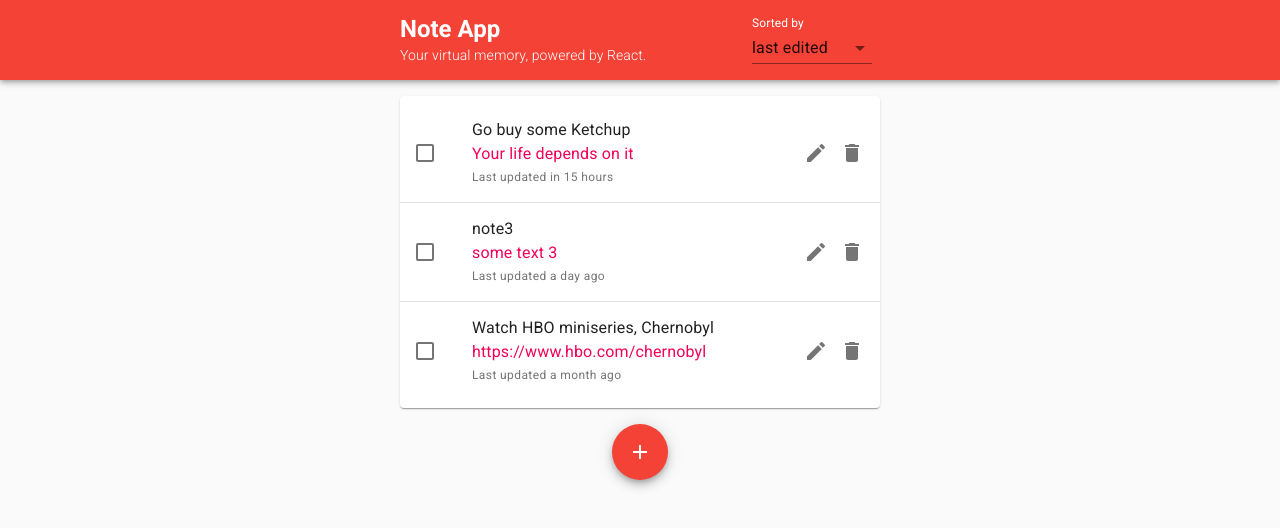
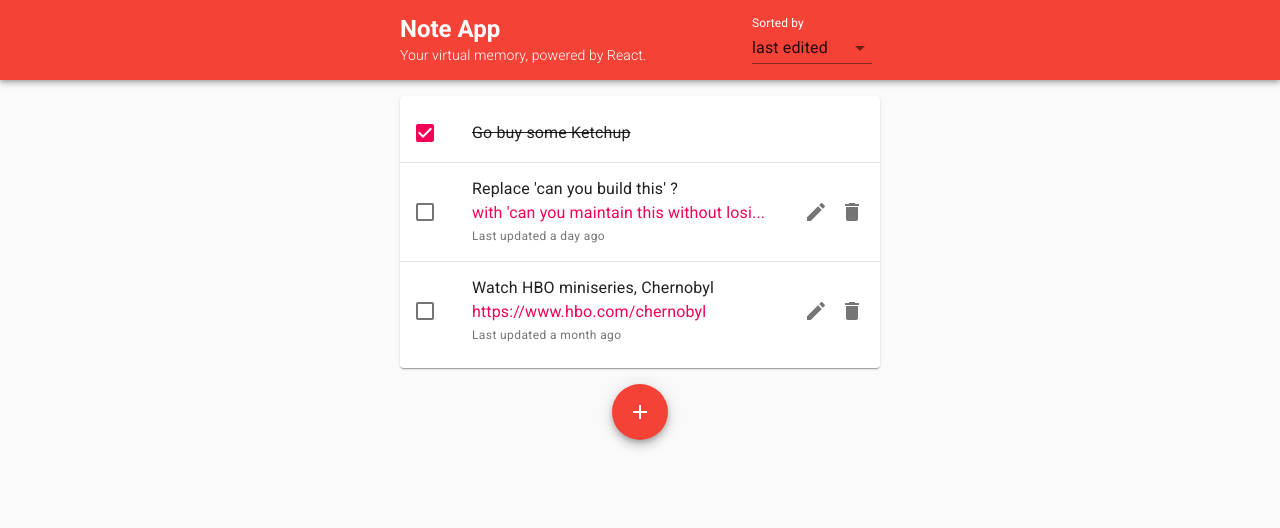
Before and after one commit to kivvvvv/note-app, a React (Create React App) app: page / in a window 1280 px wide. Shown: the top 528 px of the page. Built offline with nearby package versions, Linux system fonts and the light colour scheme.

Commit message:
38# feat: updated favicon

```diff
--- a/src/initialNotes.js
+++ b/src/initialNotes.js
@@ -13,12 +13,12 @@ export default [
     noteText: "Your life depends on it",
     createdAt: 1560384333748,
     updatedAt: 1560384333748,
-    completed: false
+    completed: true
   },
   {
     id: "3",
-    noteTitle: "note3",
-    noteText: "some text 3",
+    noteTitle: "Replace 'can you build this' ?",
+    noteText: "with 'can you maintain this without losing your minds?'",
     createdAt: 1560239232000,
     updatedAt: 1560239232000,
     completed: false
```
Also changed, not shown: 1 other file (tests, documents, lock files or other folders).
